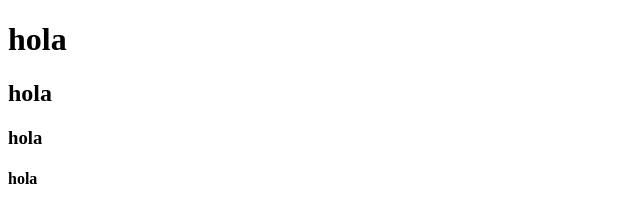
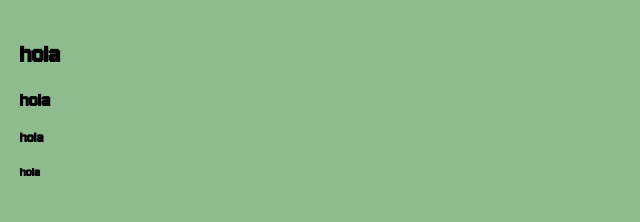
Before and after one commit to Michilinto/PRY_ACTIVIDAD_QUERIES, a plain HTML site: page index.html in a window 768 px wide. Shown: the whole page, without its empty margins (0-640 px from the left). Drawn offline with Linux system fonts and the light colour scheme.

Commit message:
body-tablet

```diff
--- a/public/css/estilos.css
+++ b/public/css/estilos.css
@@ -7,3 +7,14 @@
     font-family: 'Bonita';
     src: url(../font/Cute\ Cat.otf);
 }
+
+/* TABLET */
+@media (min-width: 481px) and (max-width: 768px) {
+    body {
+        font-size: 14px;
+        background-color: darkseagreen;
+        margin: 0;
+        padding: 20px;
+        font-family: 'Pixel', Arial, sans-serif;
+    }
+}
```
